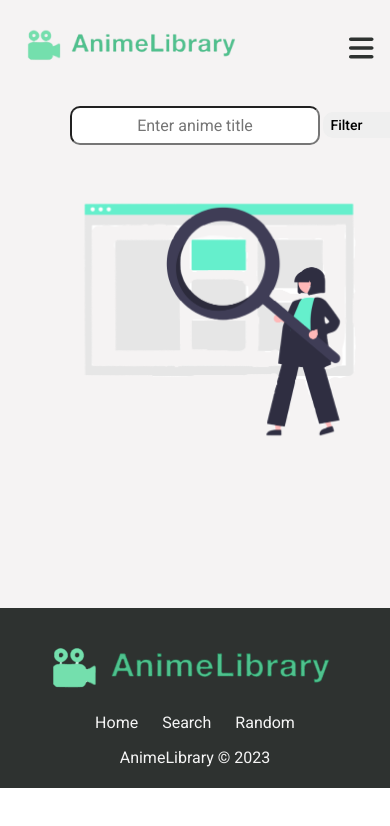
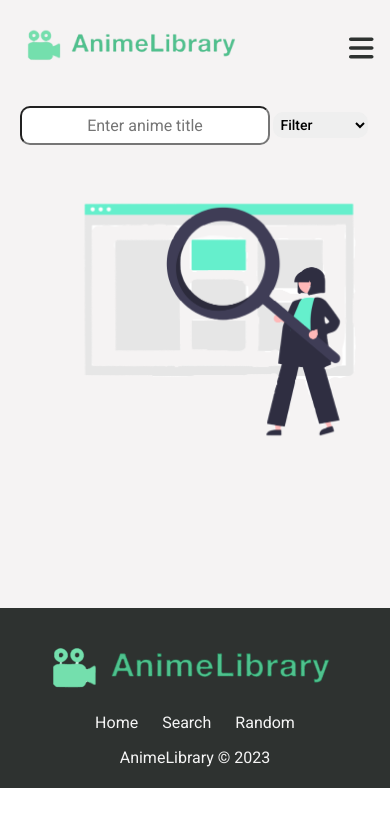
Before and after one commit to CAlistair/animelibrary, a React (Create React App) app: page /search in a window 390 px wide. Shown: the top 826 px of the page. Built offline with nearby package versions, Linux system fonts and the light colour scheme.

Commit message:
device responsiveness chnages

```diff
--- a/src/index.css
+++ b/src/index.css
@@ -774,8 +774,9 @@ h2{
   }
   .search__bar{
     width: 250px;
+    margin-left: -100px;
   }
   .filter__container{
-    margin-left: 350px;
+    margin-left: 250px;
   }
 }
```
